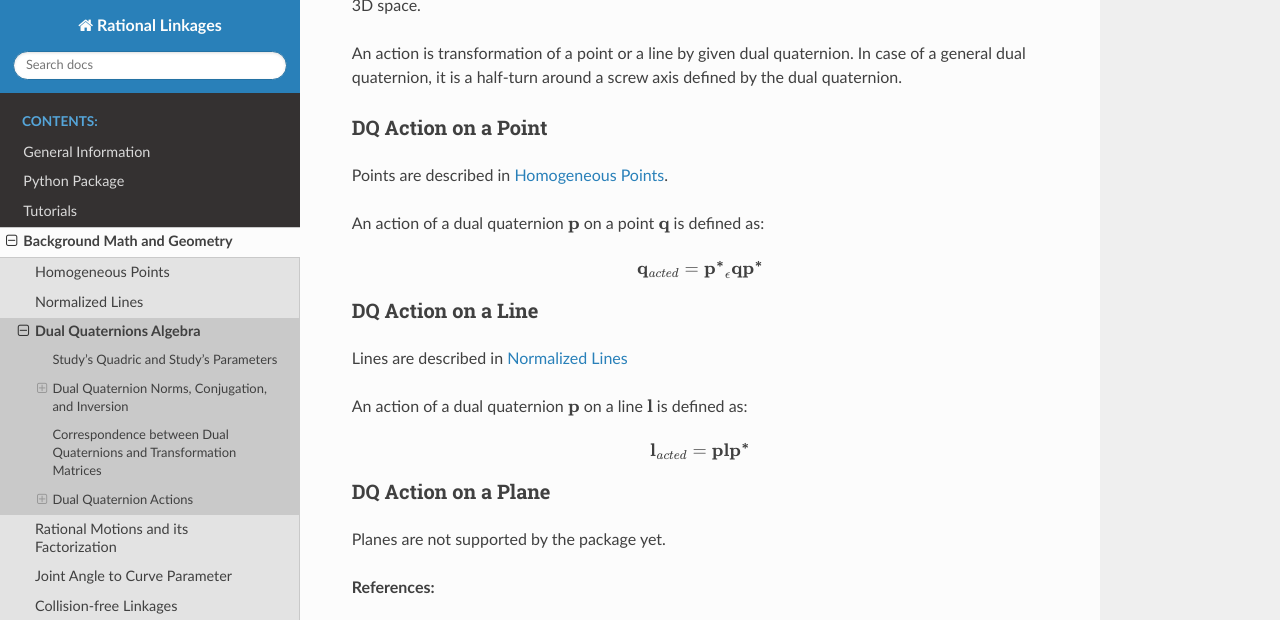
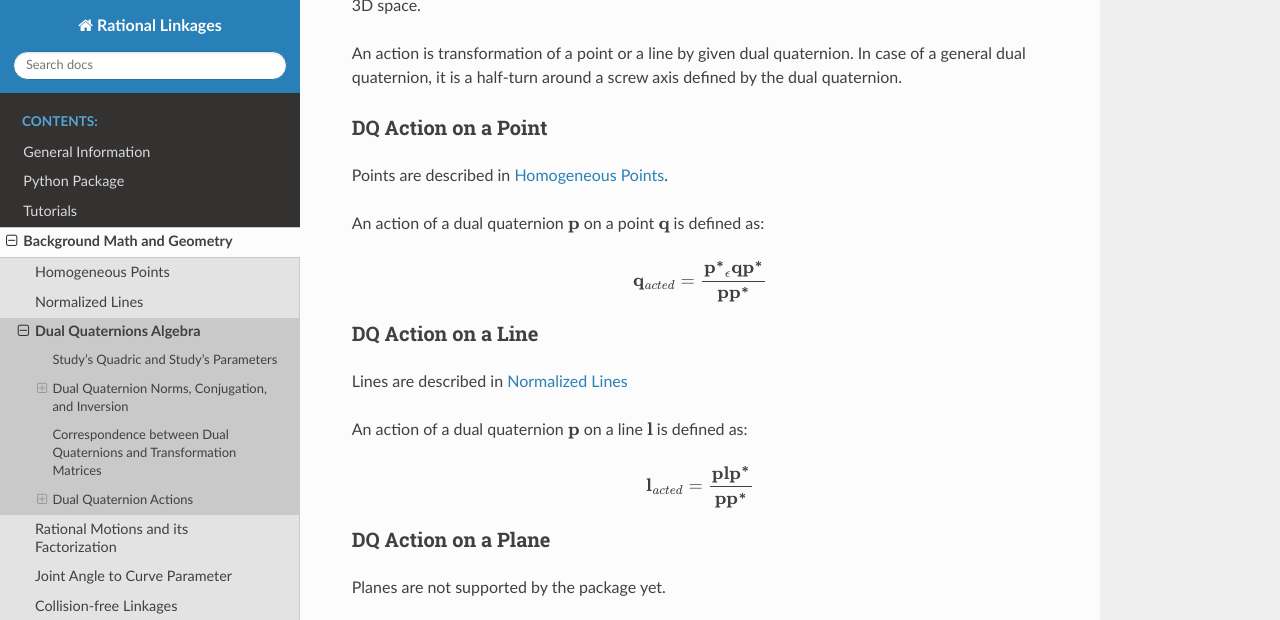
Before and after one commit to hucik14/rational-linkages, a Sphinx documentation site: the page built from docs/source/background-math/dualquaternions.rst, in a window 1280 px wide and 900 px high, scrolled down 4403 px, cut to the strip 0-620 px from the top of the window. Built offline with Sphinx 7.4.7 and the Read the Docs theme 2.0.0, drawn with Linux system fonts in a browser that asks for light colours; cross-references to code outside the pages are shown as plain code.

```diff
--- a/docs/source/background-math/dualquaternions.rst
+++ b/docs/source/background-math/dualquaternions.rst
@@ -239,8 +240,10 @@ An action of a dual quaternion :math:`\mathbf{p}` on a point :math:`\mathbf{q}`
 defined as:
 
 .. math::
-    \mathbf{q}_{acted} = \mathbf{p^*}_\epsilon \mathbf{q} \mathbf{p^*}
+    \mathbf{q}_{acted} = \frac{\mathbf{p^*}_\epsilon \mathbf{q} \mathbf{p^*}}{\mathbf{p}\mathbf{p^*}}
 
+
+.. _dq_action_on_line:
 
 DQ Action on a Line
 ^^^^^^^^^^^^^^^^^^^
@@ -251,7 +254,7 @@ An action of a dual quaternion :math:`\mathbf{p}` on a line :math:`\mathbf{l}` i
 defined as:
 
 .. math::
-    \mathbf{l}_{acted} = \mathbf{p} \mathbf{l} \mathbf{p^*}
+    \mathbf{l}_{acted} = \frac{\mathbf{p} \mathbf{l} \mathbf{p^*}}{\mathbf{p}\mathbf{p^*}}
 
 
 DQ Action on a Plane
```
Also changed, not shown: other parts of docs/source/background-math/dualquaternions.rst (+1 -0 lines), docs/source/background-math/points-lines.rst (+12 -5 lines).
